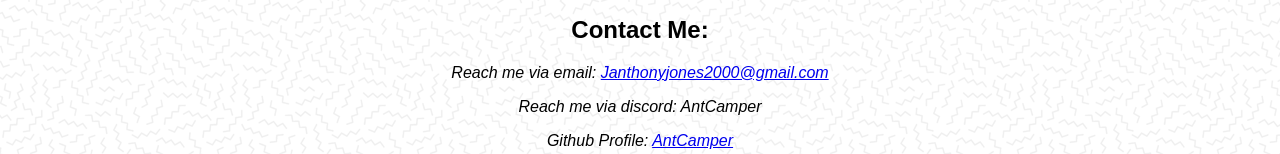
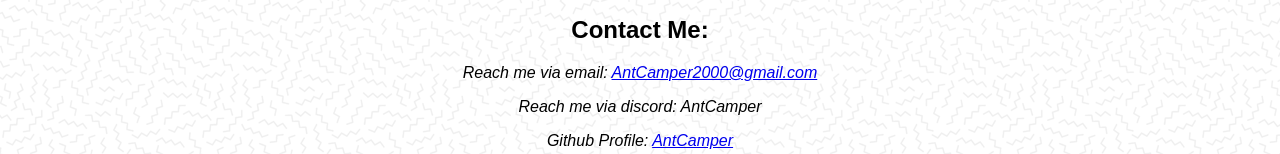
Before and after one commit to AntCamper/AntCamperPortfolio, a plain HTML site: page index.html in a window 1280 px wide. Shown: the part 1046-1200 px from the top of the page. Drawn offline with Linux system fonts and the light colour scheme.

Commit message:
Added a fallback bg color

```diff
--- a/index.html
+++ b/index.html
@@ -43,7 +43,6 @@ Currently enrolled in the UC Berkeley Extension Bootcamp, I am fervently diving
 
 <h3>Family First</h3>
 Above all, I am a dedicated father, soon to be of two. My family is my driving force, providing the motivation and support to pursue my dreams. Balancing the responsibilities of both family life and professional development, I am committed to creating a better future for us all.
-    </p>
     </section>
     <section id="work">
     <h2>Work experience</h2>
@@ -56,7 +55,7 @@ Above all, I am a dedicated father, soon to be of two. My family is my driving f
     <section id="contact">
         <h2>Contact Me:</h2>
         <address>
-<p>Reach me via email: <a href="mailto:Janthonyjones2000@gmail.com"> Janthonyjones2000@gmail.com </a></p>
+<p>Reach me via email: <a href="mailto:AntCamper2000@gmail.com"> AntCamper2000@gmail.com </a></p>
 <p>Reach me via discord: AntCamper</p>
 <p>Github Profile: <a href="https://github.com/AntCamper" target="_blank" rel="noopener noreferrer">AntCamper</a></p>
 </address>
--- a/style.css
+++ b/style.css
@@ -10,6 +10,7 @@ body {
     padding:  0;
     background-image: url('assets/images/memphis-mini.jpg');
     background-repeat: repeat;
+    background-color: antiquewhite; /*fallback background color for if the other does not load properly */
 }
 
 /* Styles for .profile-image that apply regardless of screen size */
```
